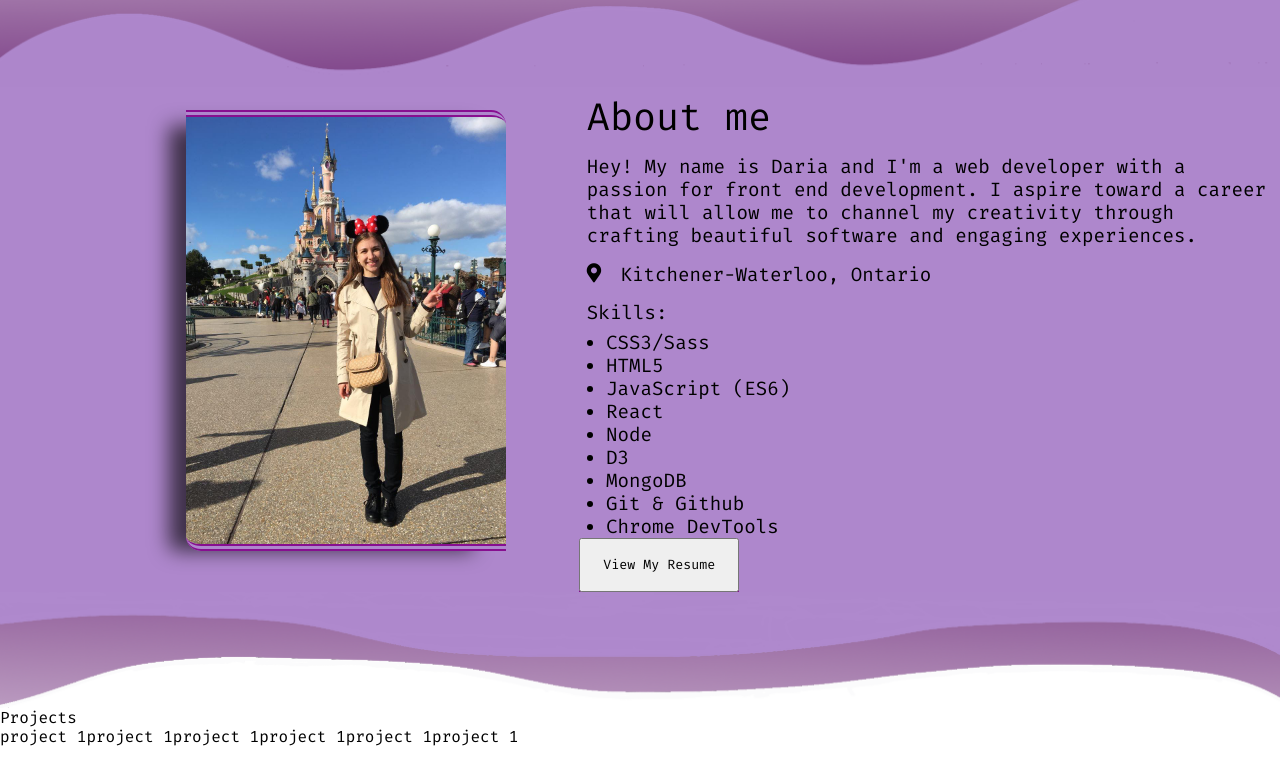
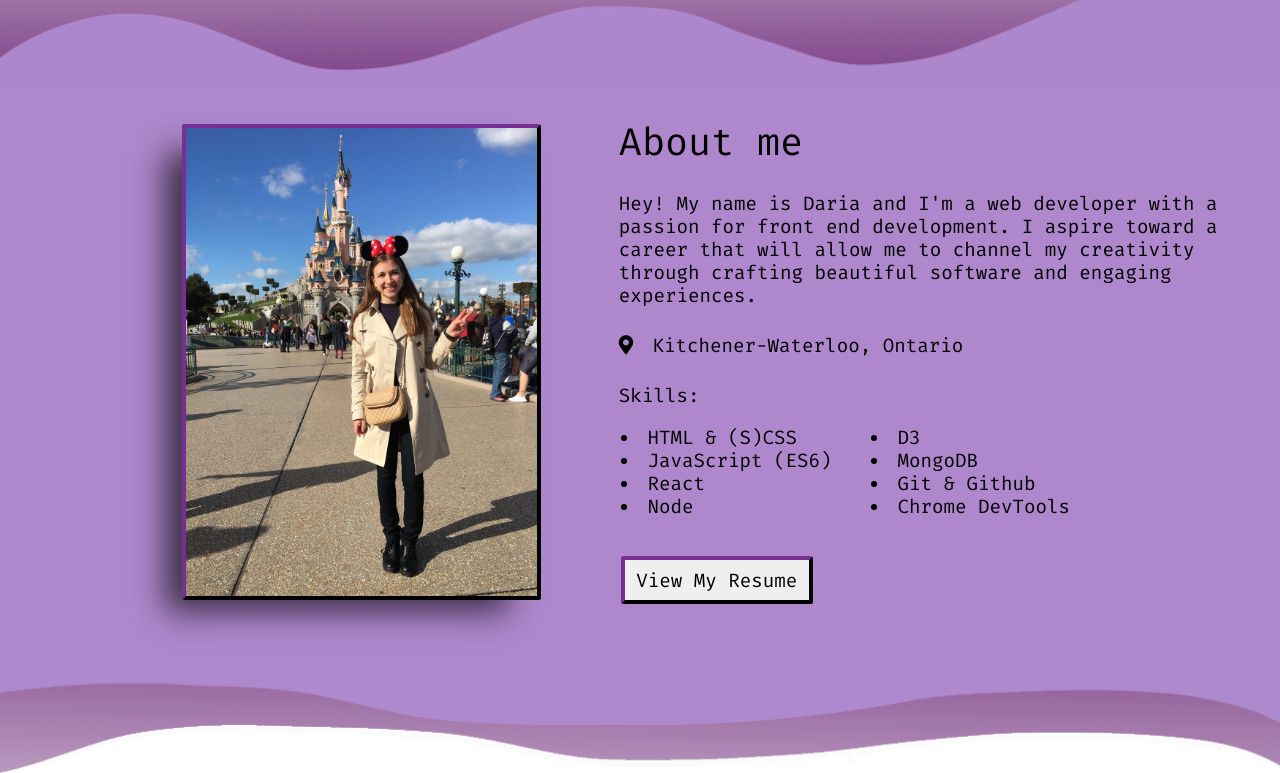
Before and after one commit to DariaCode/dariacode.github.io, a plain HTML site: page index.html in a window 1280 px wide. Shown: the part 968-1741 px from the top of the page. Drawn offline with Linux system fonts and the light colour scheme.

Commit message:
about section is done

```diff
--- a/css/main.scss
+++ b/css/main.scss
@@ -427,6 +427,7 @@ $icons : (
   }
 }
 
+/* background illustration */
 .bg {
   width: 100%;
   height: auto;
@@ -438,15 +439,24 @@ $icons : (
   top: 5px;
 }
 
+/* button */
+
 .button {
   font-family: 'Fira Mono', monospace;
-  width: 12em;
-  height: 4em;
-  padding: 4px 0;
-  box-shadow: 0 2px 0 $purple;
+  font-size: 1em;
+  width: 10em;
+  height: 2.5em;
+  padding: 2px 0;
+  border: 4px outset $spaceColor1;
+  border-radius: 3px 3px 3px 3px;
   text-decoration: none;
   &:hover{
-  animation: bounce 2s ease-in-out forwards;
+    background: #AE87CC;
+    box-shadow: -25px 20px 30px -8px rgba(0,0,0,0.65);
+   // animation: bounce 2s ease-in-out forwards;
+  }
+  &:focus {
+    outline:0;
   }
 }
 .shadow{
@@ -467,13 +477,13 @@ $icons : (
 @keyframes bounce {
   0%{
     transform: translateY(0px);
-    width: 12.5em;
-    height: 4.5em;
+    width: 9.5em;
+    height: 2.4em;
 }
   50%{
-    transform: translateY(-20px);
-    width: 13em;
-    height: 5em;
+    transform: translateY(-10px);
+    width: 10.5em;
+    height: 2.6em;
 }
 }
 
@@ -504,7 +514,6 @@ $icons : (
         display: flex;
         flex-direction: column;
         background: #AE87CC;
-        padding: 0 0 0 10vw;
         @include for-size(desktop-up) { //desktops, 1200px and up
             padding: 0 0 0 14vh;
           }
@@ -513,24 +522,27 @@ $icons : (
             grid-template-columns: 0.8fr 1.2fr;
           }
         .photo{
-          padding: 3vh;
+          padding: 3vw 4vh 3vw 8vh;
           text-align: center;
           img {
-            width: 25vw;
-            border-top: 7px double $purple;
-            border-radius: 0px 15px 0px 15px;
-            border-bottom: 7px double $purple;
-            box-shadow: -25px 8px 20px -8px rgba(0,0,0,0.65);
+            width: 28vh;
+            @include for-size(desktop-up) { //desktops, 1200px and up
+              width: 28vw;
+            }
+            border: 4px outset $spaceColor1;
+            border-radius: 3px 3px 3px 3px;
+            box-shadow: -25px 20px 30px -8px rgba(0,0,0,0.65);
           }
-        }
-        .title{
-          font-size: 2em;
-          padding: 0.2em;
         }
         #about-second{
           font-size: 1.2em;
+          padding: 2vw 5vh 2vw 4vh;
           p {
-            padding: 0.4em;
+            padding: 1em 0.4em;
+          }
+          .title{
+            font-size: 2em;
+            padding: 0.2em;
           }
           .location{
             padding: 0.4em;
@@ -539,9 +551,18 @@ $icons : (
               padding-left: 1em;
             }
           }
-            ul{
-              padding-left: 1.4em;
+          ul{
+              display: grid;
+              grid-template-columns: repeat(2, minmax(120px, 250px));
+              list-style-position: inside;
+              li{
+                padding: 0px 10px;
+              }
             }
+          .btn-container{
+            padding: 2em 0.5em 30px 0.5em;
+
+          }
         }
   }
 };
--- a/index.html
+++ b/index.html
@@ -92,17 +92,18 @@
                 <i class="fas fa-map-marker-alt"></i><p>Kitchener-Waterloo, Ontario</p> </div>
                     <p>Skills:</p>
                         <ul>
-                            <li>CSS3/Sass</li>
-                            <li>HTML5</li>
+                            <li>HTML & (S)CSS</li>
+                            <li>D3</li>
                             <li>JavaScript (ES6)</li>
+                            <li>MongoDB</li>
                             <li>React</li>
+                            <li>Git & Github</li>
                             <li>Node</li>
-                            <li>D3</li>
-                            <li>MongoDB</li>
-                            <li>Git & Github</li>
                             <li>Chrome DevTools</li>
                         </ul>
+                        <div class="btn-container">
                         <button class ="button cv">View My Resume <div class ="shadow"></div></button>
+                    </div>
             </div>
     </div>
     <img class = "bg" src="img/bgr2.png" alt="background">
```
Also changed, not shown: css/main.css, 1 other file.
